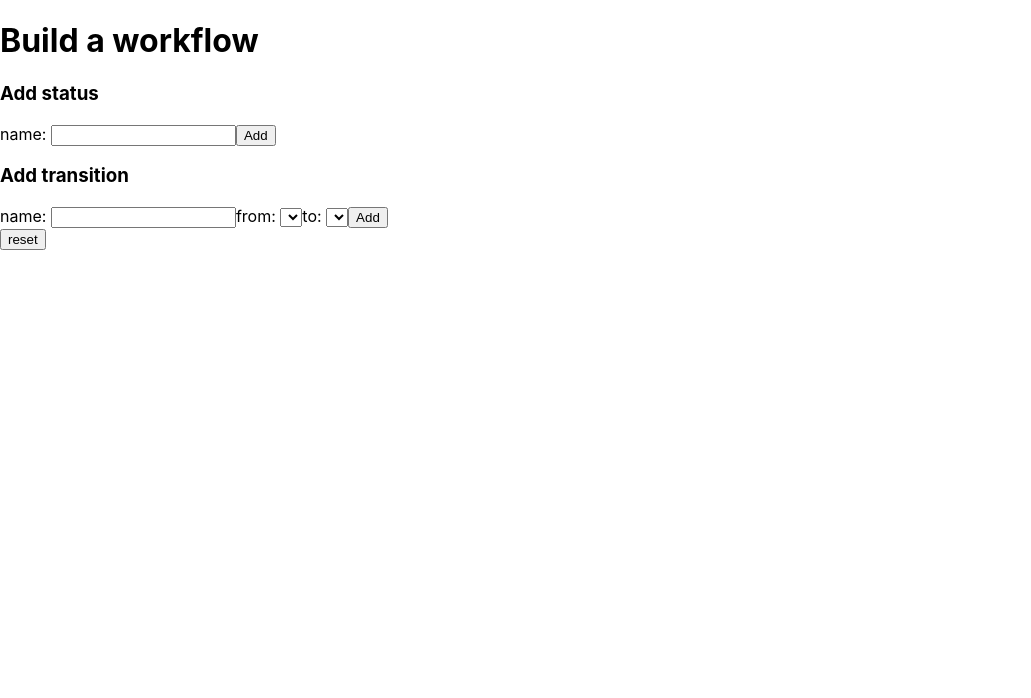
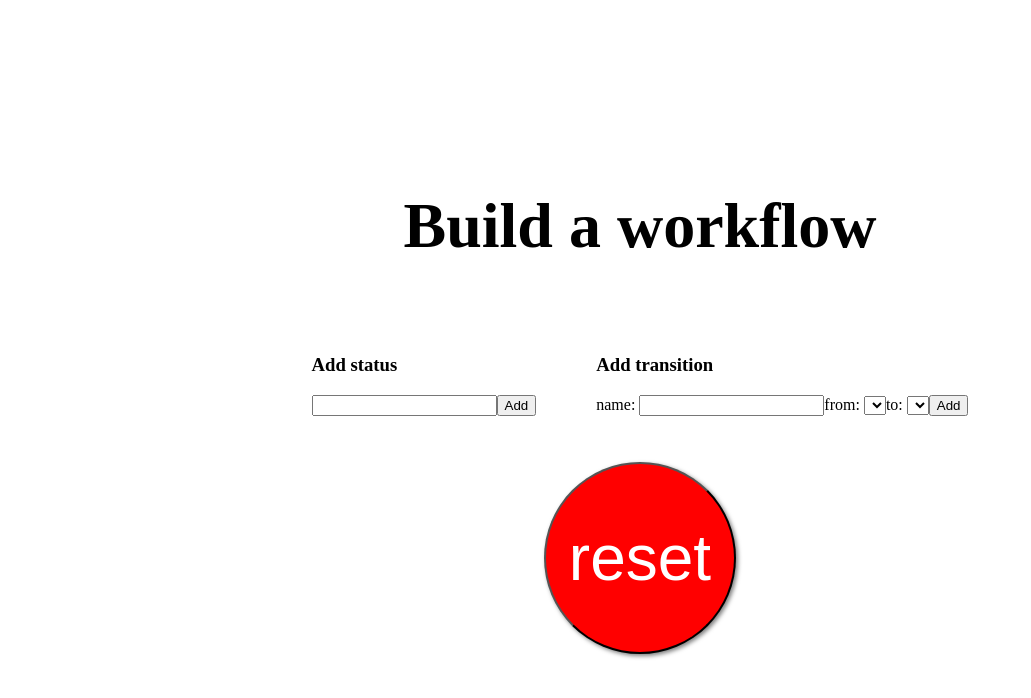
Before and after one commit to EH127/mission, a React (Create React App) app: page / in a window 1280 px wide. Shown: the top 698 px of the page, without its empty margins (0-1031 px from the left). Built offline with nearby package versions, Linux system fonts and the light colour scheme; the HTML template or start-up script is replaced by a standard one.

Commit message:
adding styling

```diff
--- a/src/App.tsx
+++ b/src/App.tsx
@@ -16,7 +16,8 @@ const App = () => {
   };
   return (
     <div>
-      <h1>Build a workflow</h1>
+      <h1 className="title">Build a workflow</h1>
+      <div className="bodyBox">
         <Status
           tasks={tasks}
           setTasks={setTasks}
@@ -33,7 +34,8 @@ const App = () => {
           reload={reload}
           setReload={setReload}
         />
-      <button onClick={onClick}>reset</button>
+      </div>
+      <button onClick={onClick} className="big-red-button">reset</button>
     </div>
   );
 };
--- a/src/components/AddTask.tsx
+++ b/src/components/AddTask.tsx
@@ -31,7 +31,6 @@ const AddTask = (props: ITaskProps) => {
   return (
     <form onSubmit={addTask}>
       <label>
-        <span>name: </span>
         <input
           type="text"
           name="name"
--- a/src/components/Status.tsx
+++ b/src/components/Status.tsx
@@ -6,7 +6,7 @@ const Status = (props: ITaskProps) => {
   const { tasks, setTasks, transition, setTransition, reload, setReload } =
     props;
   return (
-    <div>
+    <div className="addClass">
       <h3>Add status</h3>
       <AddTask
         setTasks={setTasks}
--- a/src/components/Transition.tsx
+++ b/src/components/Transition.tsx
@@ -7,7 +7,7 @@ const Transition = (props: ITransitionProps) => {
     props;
 
   return (
-    <div>
+    <div className="addClass">
       <h3>Add transition</h3>
       <AddTransition
         setTransition={setTransition}
--- a/src/index.css
+++ b/src/index.css
@@ -1,13 +1,36 @@
-body {
+html {
+  padding: 0;
   margin: 0;
-  font-family: -apple-system, BlinkMacSystemFont, 'Segoe UI', 'Roboto', 'Oxygen',
-    'Ubuntu', 'Cantarell', 'Fira Sans', 'Droid Sans', 'Helvetica Neue',
-    sans-serif;
-  -webkit-font-smoothing: antialiased;
-  -moz-osx-font-smoothing: grayscale;
+  height: 100%;
+  display: flex;
+  justify-content: center;
+  align-items: center;
+}
+.title {
+  text-align: center;
+  font-size: 4rem;
+  line-height: 1.15;
+}
+.bodyBox {
+  display: flex;
+}
+.addClass {
+  margin: 15px;
+  padding: 15px;
 }
 
-code {
-  font-family: source-code-pro, Menlo, Monaco, Consolas, 'Courier New',
-    monospace;
+.big-red-button {
+  display: flex;
+  justify-content: center;
+  align-items: center;
+  background-color: red;
+  color: white;
+  width: 12rem;
+  height: 12rem;
+  border-radius: 50%;
+  text-decoration: none;
+  text-align: center;
+  box-shadow: 2px 2px 4px rgba(0, 0, 0, 0.5);
+  font-size: 4rem;
+  margin: 0 auto;
 }
```
Lines whose indentation alone changed are shown as unchanged.
